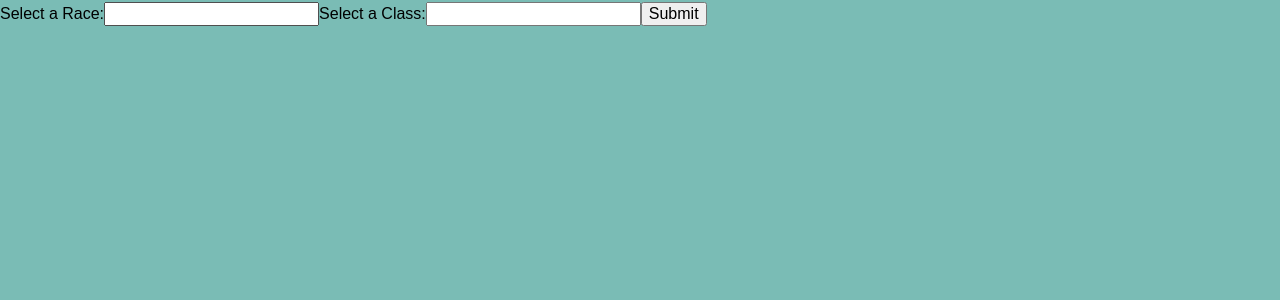
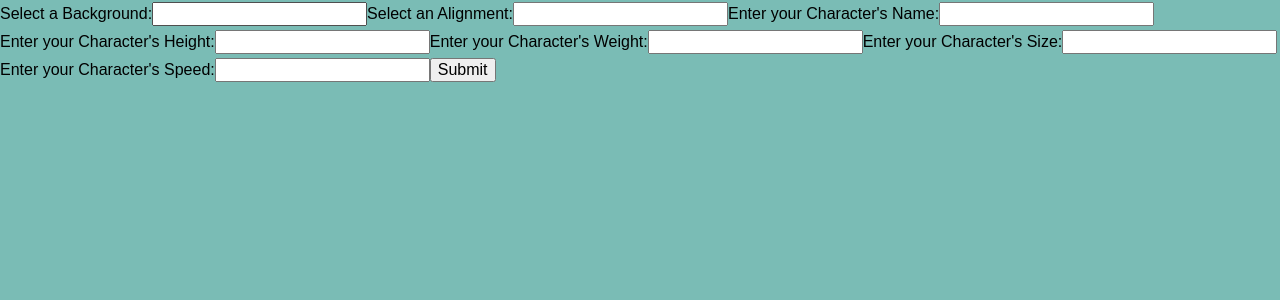
Before and after one commit to mikelsito/character_wizard, a React (Create React App) app: page /#/stage2 in a window 1280 px wide. Shown: the top 300 px of the page. Built offline with nearby package versions, Linux system fonts and the light colour scheme.

Commit message:
switched to hash router

```diff
--- a/src/App.js
+++ b/src/App.js
@@ -13,10 +13,6 @@ const store = createStore(
 
 class App extends Component {
 
-  nextStage = event => {
-    console.log("Parent Logger")
-  }
-
   render() {
     return (
       <Provider store={store}>
--- a/src/components/Build/BuildHolder.js
+++ b/src/components/Build/BuildHolder.js
@@ -1,19 +1,21 @@
 import React from 'react';
 // import the sequence holder components
-import { BrowserRouter, Route, Link } from 'react-router-dom';
+import { HashRouter, Route } from 'react-router-dom';
 
 import Stage1 from '../Stages/Stage1';
 import Stage2 from '../Stages/Stage2';
 
+const nextStage = (stage) => {
+    window.location.hash = "/" + stage;
+}
+
 const BuildHolder = () => (
-    <BrowserRouter>
+    <HashRouter>
     <div className="sequence-holder grid-wrapper grid-wrapper--full">
-            <Stage1 />
-            <Route path="/stage2" component={Stage2}>
-                <Stage2 />
-            </Route>
+            <Route path="/stage1" component={Stage1}></Route>
+            <Route path="/stage2" component={Stage2}></Route>
     </div>
-    </BrowserRouter>
+    </HashRouter>
 )
 
 export default BuildHolder;
--- a/src/components/Stages/Stage1.js
+++ b/src/components/Stages/Stage1.js
@@ -17,7 +17,7 @@ class Stage1 extends Component {
     setClass(classValue);
 
     let nextStage = this.props.nextStage;
-    // nextStage();
+    nextStage("stage2");
   }
 
   render() {
@@ -31,9 +31,7 @@ class Stage1 extends Component {
           Select a Class:
           <input name='class' type="text"></input>
         </label>
-        <Link to="/stage2">
           <button type="submit">Submit</button>
-        </Link>
       </form>
     )
   }
```
